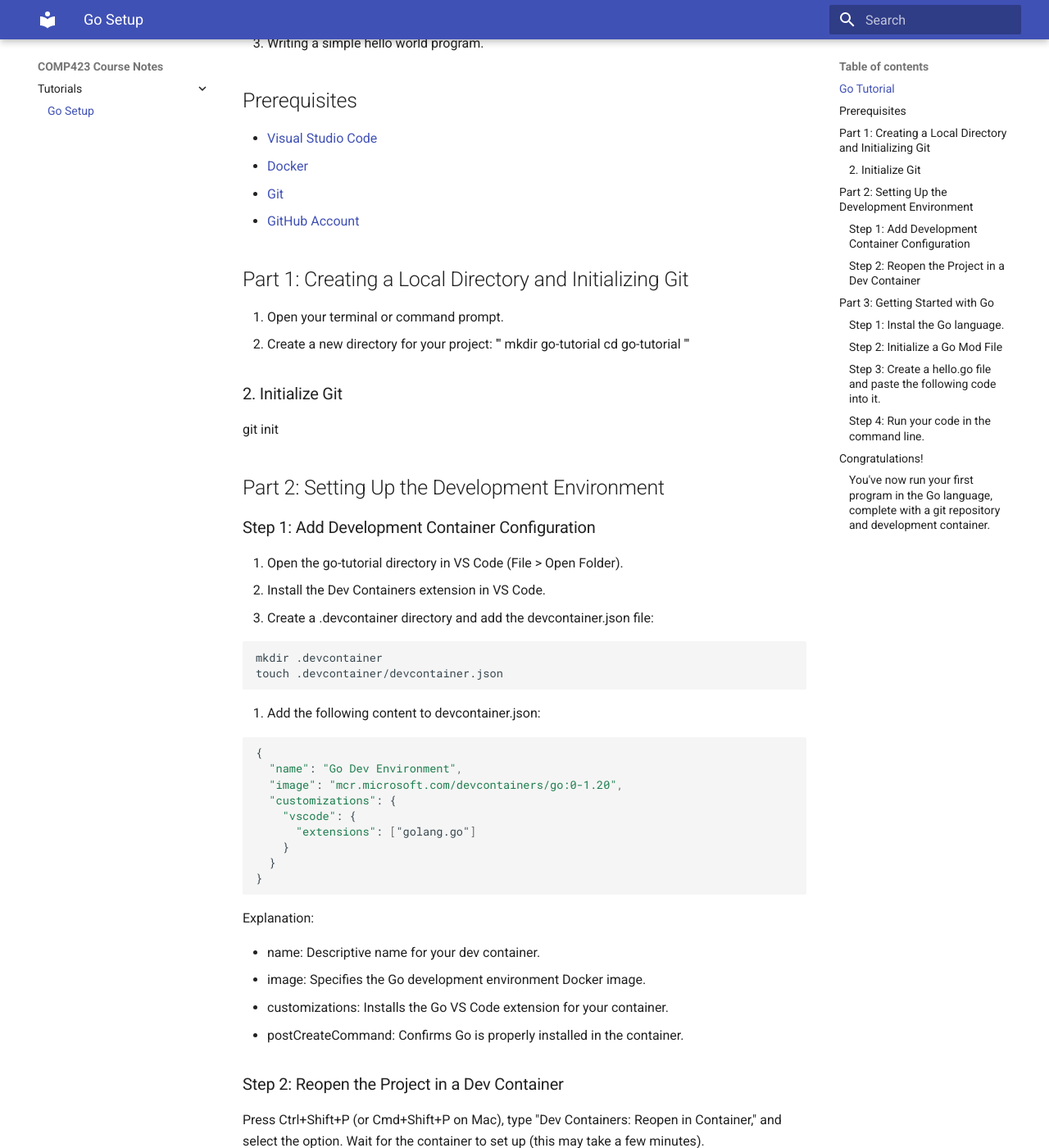
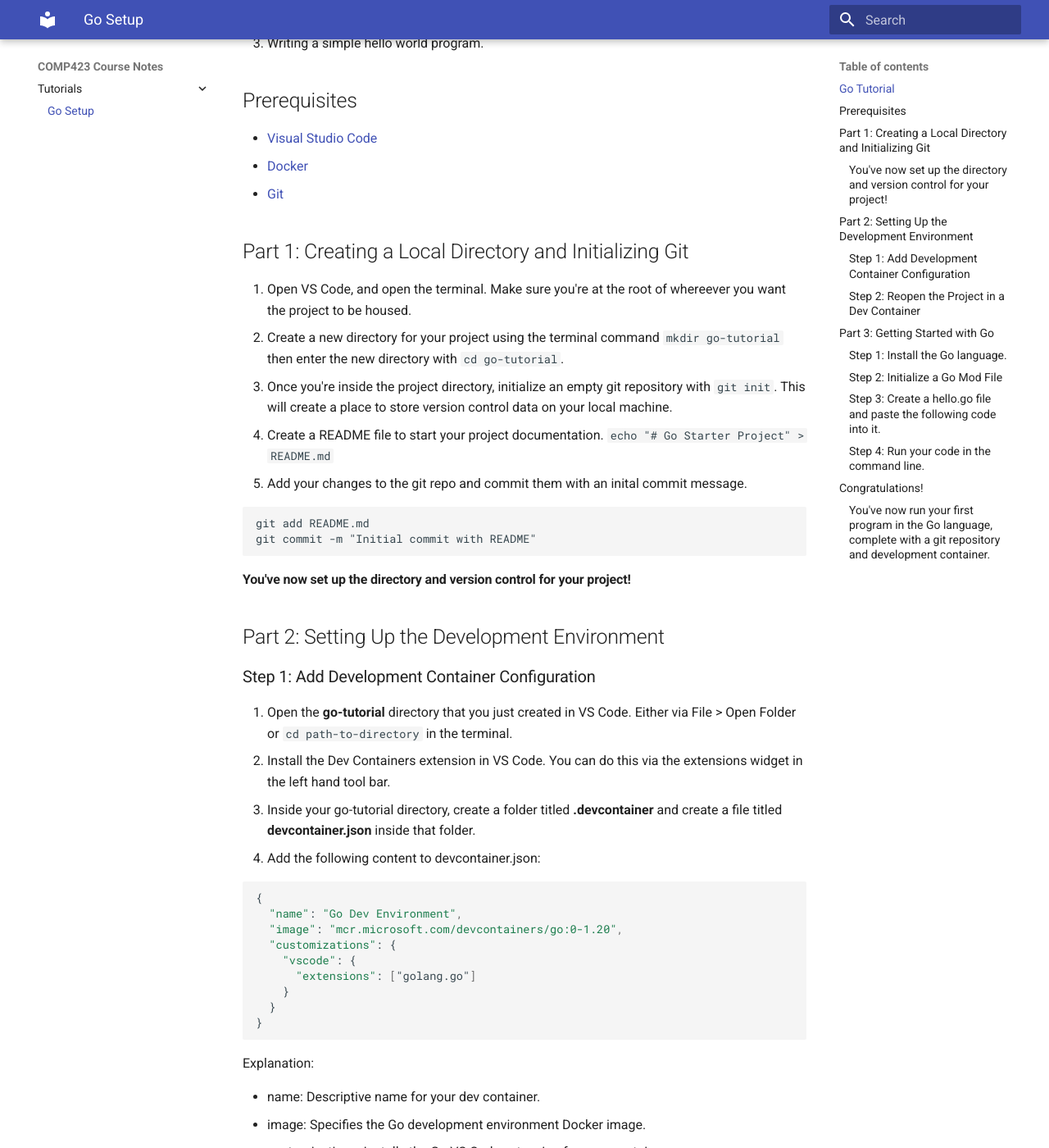
Before and after one commit to lmoore36/comp423-course-notes, an MkDocs documentation site: the page built from docs/tutorials/go-setup.md, in a window 1280 px wide and 1400 px high, scrolled down 482 px. Shown: the whole window at 82% size. Built offline with MkDocs 1.6.1 and Material for MkDocs 9.7.7, drawn with Linux system fonts in a browser that asks for light colours; some of the changed text lies outside the part shown.

Commit message:
Finishing the tutorial for review

````diff
--- a/docs/tutorials/go-setup.md
+++ b/docs/tutorials/go-setup.md
@@ -18,32 +18,28 @@
 - [Visual Studio Code](https://code.visualstudio.com/)
 - [Docker](https://www.docker.com/)
 - [Git](https://git-scm.com/book/en/v2/Getting-Started-Installing-Git)
-- [GitHub Account](https://github.com/)
+<!-- - [GitHub Account](https://github.com/) -->
 
 ## Part 1: Creating a Local Directory and Initializing Git
 
-1. Open your terminal or command prompt.
-2. Create a new directory for your project:
-'''
-mkdir go-tutorial
-cd go-tutorial
-'''
-
-### 2. Initialize Git
-git init
+1. Open VS Code, and open the terminal. Make sure you're at the root of whereever you want the project to be housed.
+2. Create a new directory for your project using the terminal command ```mkdir go-tutorial ``` then enter the new directory with ``` cd go-tutorial ```.
+3. Once you're inside the project directory, initialize an empty git repository with ```git init```. This will create a place to store version control data on your local machine.
+4. Create a README file to start your project documentation. ``` echo "# Go Starter Project" > README.md  ```
+5. Add your changes to the git repo and commit them with an inital commit message.
+```
+git add README.md
+git commit -m "Initial commit with README"
+```
+#### You've now set up the directory and version control for your project!
 
 ## Part 2: Setting Up the Development Environment
 
 ### Step 1: Add Development Container Configuration
 
-1. Open the go-tutorial directory in VS Code (File > Open Folder).
-2. Install the Dev Containers extension in VS Code.
-3. Create a .devcontainer directory and add the devcontainer.json file:
-
-```
-mkdir .devcontainer
-touch .devcontainer/devcontainer.json
-```
+1. Open the **go-tutorial** directory that you just created in VS Code. Either via File > Open Folder or ```cd path-to-directory``` in the terminal.
+2. Install the Dev Containers extension in VS Code. You can do this via the extensions widget in the left hand tool bar.
+3. Inside your go-tutorial directory, create a folder titled **.devcontainer** and create a file titled **devcontainer.json** inside that folder.
 4. Add the following content to devcontainer.json:
 ```
 {
@@ -69,13 +65,13 @@
 Wait for the container to set up (this may take a few minutes).
 
 ## Part 3: Getting Started with Go
-### Step 1: Instal the Go language.
+### Step 1: Install the Go language.
 
 Follow the steps from the Go website to download and install Go.
 
 [Installation Instructions](https://go.dev/doc/install)
 
-Check ``` go version``` to verify instalation.
+Type ``` go version``` in your command line to verify instalation.
 
 ### Step 2: Initialize a Go Mod File
 ```
@@ -94,9 +90,9 @@
 
 This is your Go code. In this code, you:
 
-- Declare a main package (a package is a way to group functions, and it's made up of all the files in the same directory).
-- Import the popular fmt package, which contains functions for formatting text, including printing to the console. This package is one of the standard library packages you got when you installed Go.
-- Implement a main function to print a message to the console. A main function executes by default when you run the main package.
+- Declare a main package (a way to group functions, made up of all files in the main directory).
+- Import the fmt package, this contains functions for formatting text. It's one of the standard library packages that comes with installing Go.
+- Implement a main function to print "Hello, World!" to the console. The main function executes by default when you run the main package.
 
 ### Step 4: Run your code in the command line.
 
````
Also changed, not shown: other parts of docs/tutorials/go-setup.md (+1 -1 lines).
